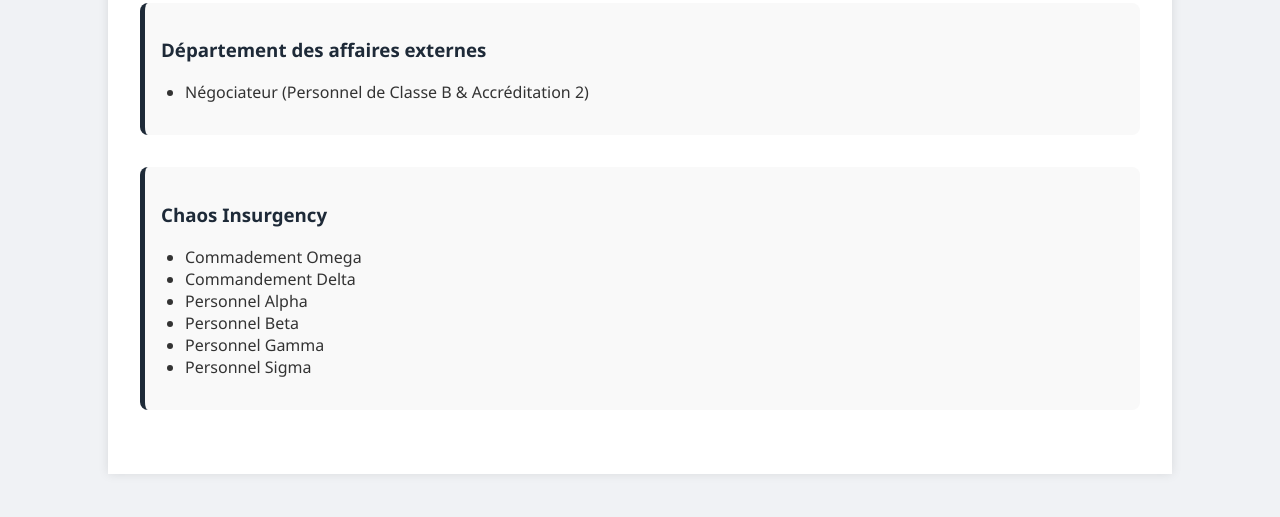
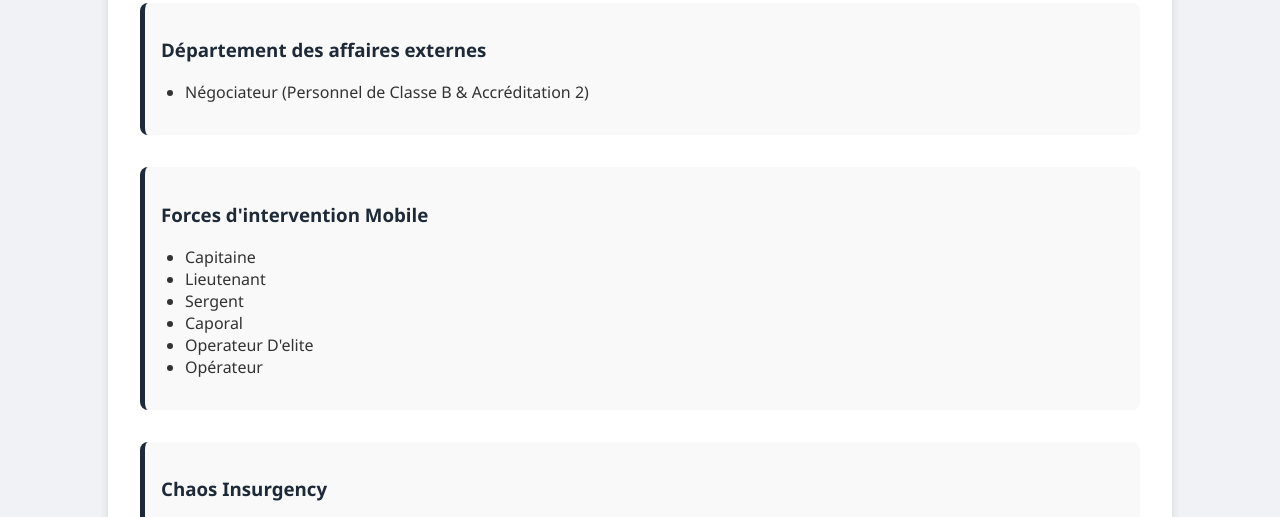
Before and after one commit to Fab978/portfolioFRP, a plain HTML site: page index6.html in a window 1280 px wide. Shown: the part 2460-2977 px from the top of the page. Drawn offline with Linux system fonts and the light colour scheme.

Commit message:
Ajout FIM

```diff
--- a/index6.html
+++ b/index6.html
@@ -120,6 +120,18 @@
               <li>Négociateur (Personnel de Classe B & Accréditation 2)</li>
             </ul>
           </div>
+           <div>
+              <h3>Forces d'intervention Mobile</h3>
+              <ul>
+                <li>Capitaine</li>
+                <li>Lieutenant</li>
+                <li>Sergent</li>
+                <li>Caporal</li>
+                <li>Operateur D'elite</li>
+                <li>Opérateur</li>
+
+              </ul>
+          </div>
 
 
           <div>
```
